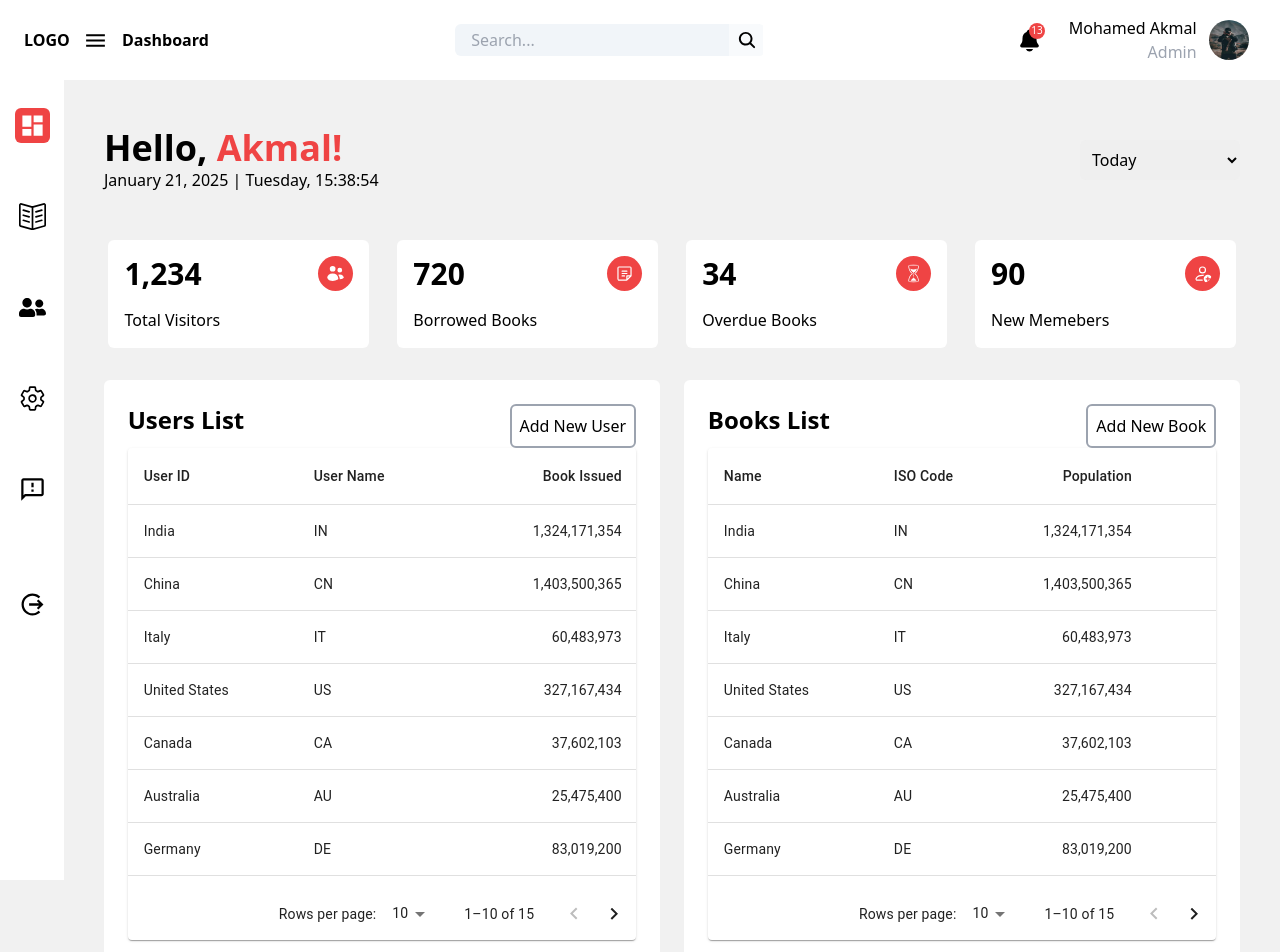
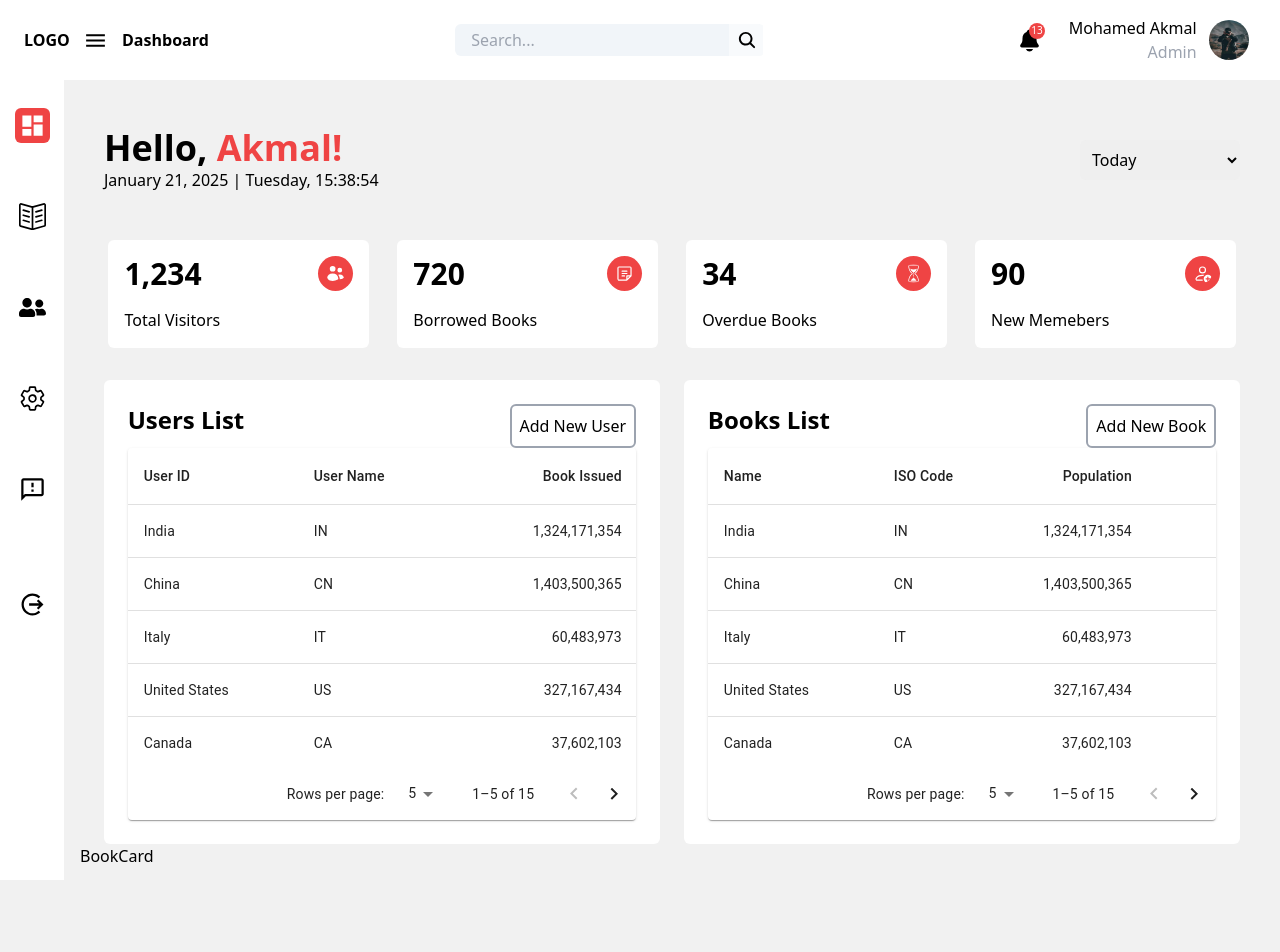
Before and after one commit to Akmal1796/BookNexus, a React (Vite) app: page / in a window 1280 px wide. Shown: the top 952 px of the page. After the commit the page ends 884 px from the top, so only its background shows below. Built offline with nearby package versions, Linux system fonts and the light colour scheme.

Commit message:
Update some changes in the table design

```diff
--- /dev/null
+++ b/src/components/BookCard.jsx
@@ -0,0 +1,9 @@
+import React from 'react'
+
+const BookCard = () => {
+  return (
+    <div>BookCard</div>
+  )
+}
+
+export default BookCard
--- a/src/components/BooksTable.jsx
+++ b/src/components/BooksTable.jsx
@@ -60,7 +60,7 @@ const rows = [
 
 const BooksTable = () => {
   const [page, setPage] = React.useState(0);
-  const [rowsPerPage, setRowsPerPage] = React.useState(10);
+  const [rowsPerPage, setRowsPerPage] = React.useState(5);
 
   const handleChangePage = (event, newPage) => {
     setPage(newPage);
@@ -73,7 +73,7 @@ const BooksTable = () => {
 
   return (
     <Paper sx={{ width: '100%', overflow: 'hidden' }}>
-      <TableContainer sx={{ height: 440, scrollbarWidth: 'none' }}>
+      <TableContainer sx={{ height: 320, scrollbarWidth: 'none' }}>
         <Table stickyHeader aria-label="sticky table">
           <TableHead>
             <TableRow>
@@ -111,7 +111,7 @@ const BooksTable = () => {
         </Table>
       </TableContainer>
       <TablePagination
-        rowsPerPageOptions={[10, 25, 100]}
+        rowsPerPageOptions={[5, 10, 15]}
         component="div"
         count={rows.length}
         rowsPerPage={rowsPerPage}
--- a/src/components/Content.jsx
+++ b/src/components/Content.jsx
@@ -5,6 +5,7 @@ import { PiNote } from "react-icons/pi";
 import { HiMiniUsers } from "react-icons/hi2";
 import UsersTable from './UsersTable';
 import BooksTable from './BooksTable';
+import BookCard from './BookCard';
 
 const Content = () => {
     const [currentDateTime, setCurrentDateTime] = useState(new Date());
@@ -88,6 +89,9 @@ const Content = () => {
                 <div><BooksTable /></div>
             </div>
         </div>
+        <div>
+            <BookCard />
+        </div>
     </main>
   )
 }
--- a/src/components/UsersTable.jsx
+++ b/src/components/UsersTable.jsx
@@ -59,7 +59,7 @@ const rows = [
 
 const UsersTable = () => {
   const [page, setPage] = React.useState(0);
-  const [rowsPerPage, setRowsPerPage] = React.useState(10);
+  const [rowsPerPage, setRowsPerPage] = React.useState(5);
 
   const handleChangePage = (event, newPage) => {
     setPage(newPage);
@@ -72,7 +72,7 @@ const UsersTable = () => {
 
   return (
     <Paper sx={{ width: '100%', overflow: 'hidden' }}>
-      <TableContainer sx={{ height: 440, scrollbarWidth: 'none' }}>
+      <TableContainer sx={{ height: 320, scrollbarWidth: 'none' }}>
         <Table stickyHeader aria-label="sticky table">
           <TableHead>
             <TableRow>
@@ -110,7 +110,7 @@ const UsersTable = () => {
         </Table>
       </TableContainer>
       <TablePagination
-        rowsPerPageOptions={[10, 25, 100]}
+        rowsPerPageOptions={[5, 10, 15]}
         component="div"
         count={rows.length}
         rowsPerPage={rowsPerPage}
```
